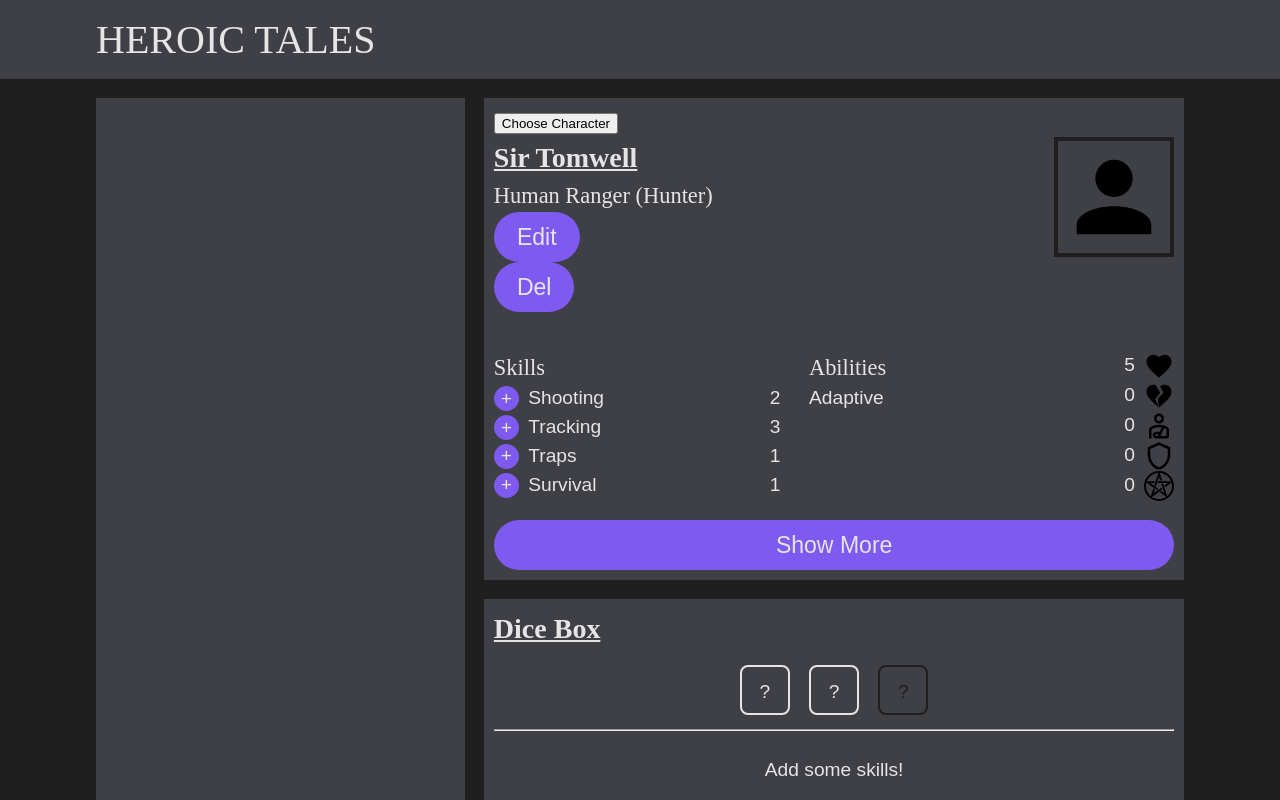
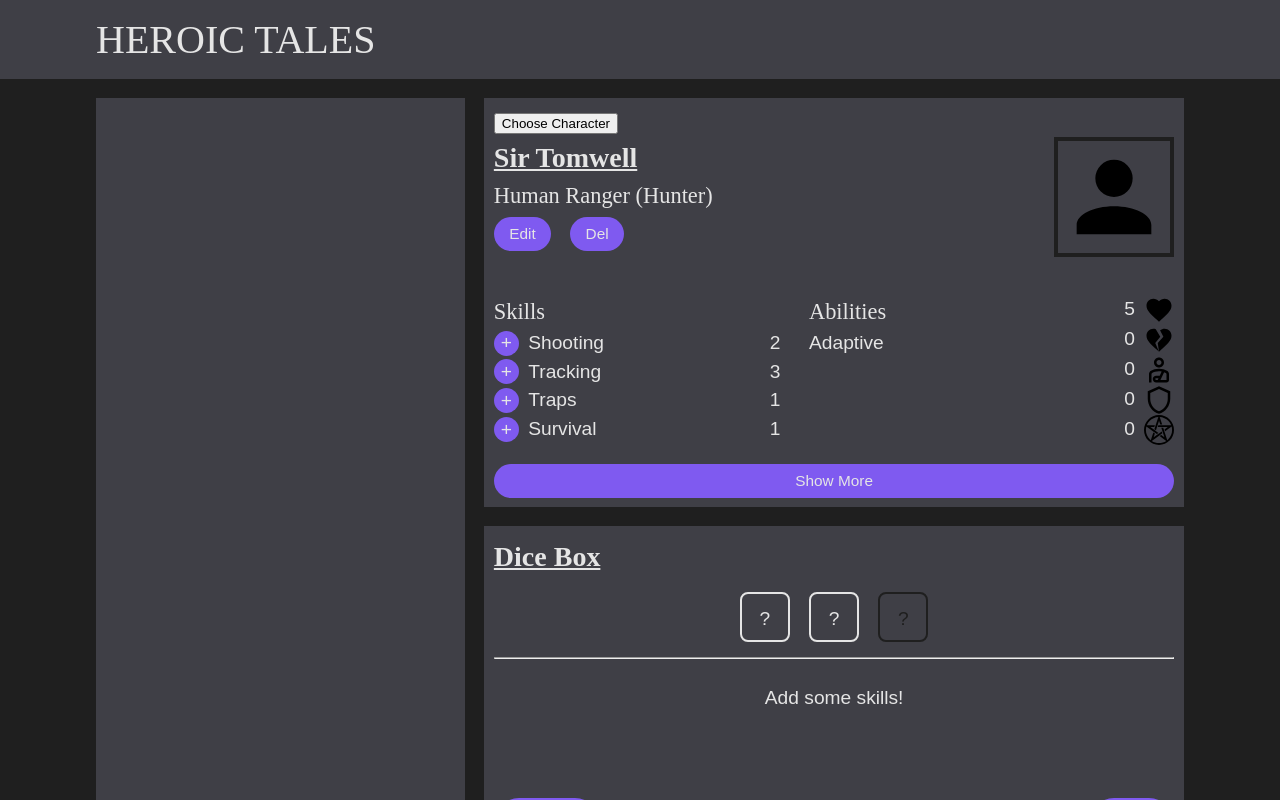
Before and after one commit to gemini-mastiff/heroic-tales-app, a React (Vite) app: page / in a window 1280 px wide. Shown: the top 800 px of the page. Built offline with nearby package versions, Linux system fonts and the light colour scheme; a web font is replaced by a local one.

Commit message:
style: add margin and small prop to header buttons on CharSheet

```diff
--- a/src/components/CharSheet.jsx
+++ b/src/components/CharSheet.jsx
@@ -29,8 +29,14 @@ export default function CharSheet({
         <div>
           <CharName>{char.name}</CharName>
           <CharHeading>{`${char.race} ${char.class} (${char.subclass})`}</CharHeading>
-          <Button onClick={() => setEditChar(true)}>Edit</Button>
-          <Button onClick={() => setDelChar(true)}>Del</Button>
+          <HeaderButtons>
+            <Button $small onClick={() => setEditChar(true)}>
+              Edit
+            </Button>
+            <Button $small onClick={() => setDelChar(true)}>
+              Del
+            </Button>
+          </HeaderButtons>
         </div>
         <CharImg src={char.img ? char.img : noImgSvg} alt="" />
       </CharHeader>
@@ -110,7 +116,7 @@ export default function CharSheet({
           )}
         </CharInfo>
       )}
-      <Button onClick={(e) => handleAccordion(e)}>
+      <Button $small onClick={(e) => handleAccordion(e)}>
         {isOpen ? "Show Less" : "Show More"}
       </Button>
     </CharSheetStyled>
@@ -133,6 +139,11 @@ const CharName = styled.h2`
   font-size: 1.75rem;
   font-weight: bold;
   text-decoration: underline;
+`;
+const HeaderButtons = styled.div`
+  display: flex;
+  gap: 1em;
+  margin-top: 0.25em;
 `;
 const CharImg = styled.img`
   height: 120px;
```
